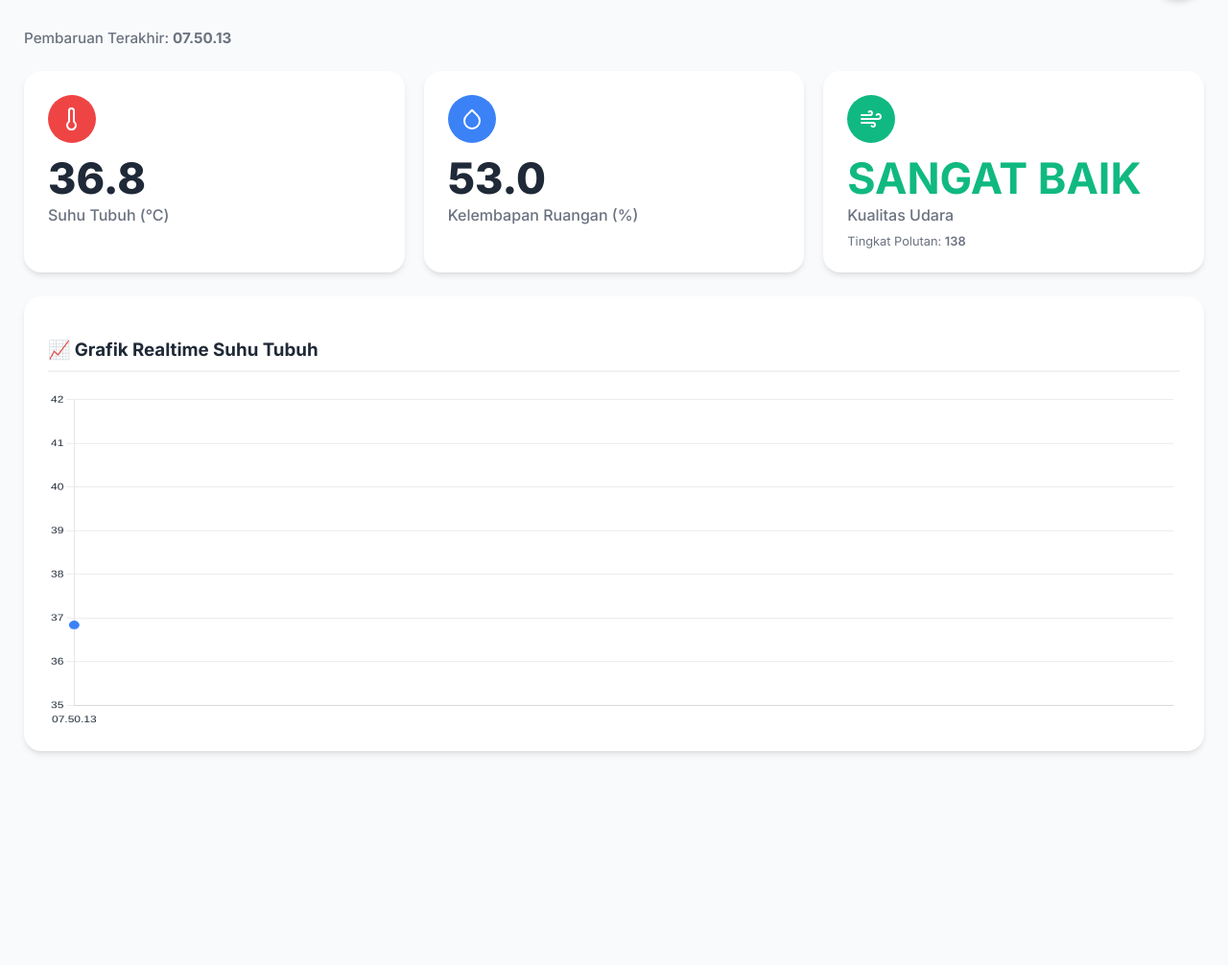
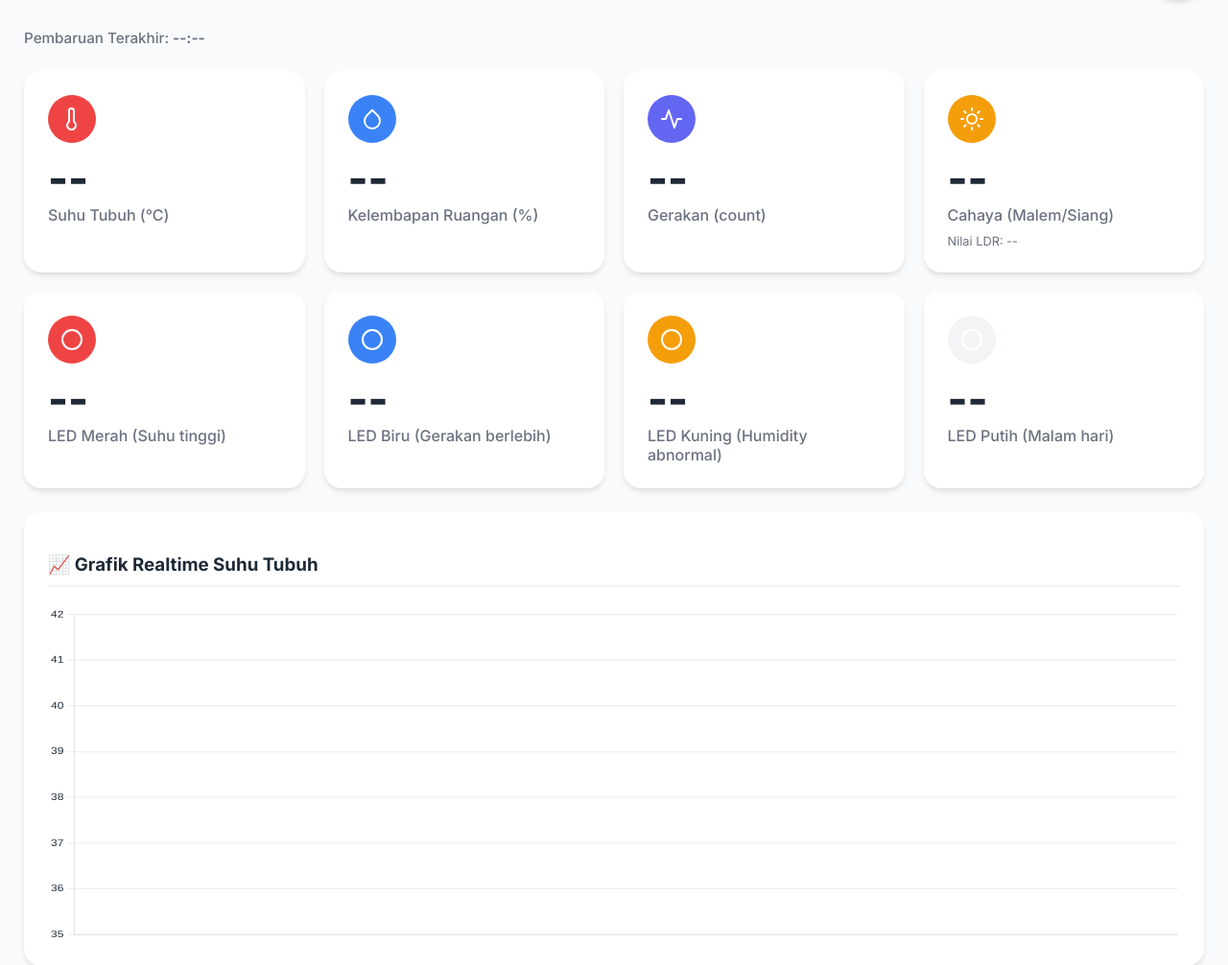
Before and after one commit to kikoo-dev/project_iot, a Flask app: page / in a window 1280 px wide. Shown: the part 71-1077 px from the top of the page at 96% size. Before the commit the page ends 857 px from the top, so only its background shows below. Run offline with Flask 3, Linux system fonts and the light colour scheme.

Commit message:
all system fix

```diff
--- a/app.py
+++ b/app.py
@@ -31,38 +31,37 @@ def post_data():
 
         temperature = data.get('temperature')
         humidity = data.get('humidity')
-        gas_level = data.get('gas_level')
+        # Only accept sensors for this setup: DHT, LDR, PIR and LED states
         light_level = data.get('light_level')
+        ldr = data.get('ldr')
         motion_detected = data.get('motion_detected')
-        # Optional/extended fields
-        air_quality = data.get('air_quality')
-        distance = data.get('distance')
-        sound_level = data.get('sound_level')
-        mq135 = data.get('mq135')
-        ldr = data.get('ldr')
-        mic = data.get('mic')
+        motion_count = data.get('motion_count')
+        # incoming actuator states (raspberry can compute and send)
+        led_red = data.get('led_red')
+        led_blue = data.get('led_blue')
+        led_yellow = data.get('led_yellow')
+        led_white = data.get('led_white')
 
-        # Basic validation: required core fields
-        if None in [temperature, gas_level, light_level, motion_detected]:
+        # Basic validation: required core fields for this setup
+        if None in [temperature, humidity, light_level, motion_detected]:
             return jsonify({
                 'status': 'error',
-                'message': 'Missing core data fields (temperature, gas_level, light_level, motion_detected)'
+                'message': 'Missing core data fields (temperature, humidity, light_level, motion_detected)'
             }), 400
 
         db: Session = get_db()
 
         sensor_data = SensorReading(
             temperature=temperature,
-            gas_level=gas_level,
+            humidity=humidity,
             light_level=light_level,
+            ldr=ldr,
             motion_detected=motion_detected,
-            humidity=humidity,
-            air_quality=air_quality,
-            distance=distance,
-            sound_level=sound_level,
-            mq135=mq135,
-            ldr=ldr,
-            mic=mic
+            motion_count=motion_count,
+            led_red=led_red,
+            led_blue=led_blue,
+            led_yellow=led_yellow,
+            led_white=led_white
         )
 
         db.add(sensor_data)
@@ -98,15 +97,14 @@ def get_latest_data():
             'id': data.id,
             'temperature': data.temperature,
             'humidity': data.humidity,
-            'gas_level': data.gas_level,
             'light_level': data.light_level,
+            'ldr': data.ldr,
             'motion_detected': data.motion_detected,
-            'air_quality': data.air_quality,
-            'distance': data.distance,
-            'sound_level': data.sound_level,
-            'mq135': data.mq135,
-            'ldr': data.ldr,
-            'mic': data.mic,
+            'motion_count': data.motion_count,
+            'led_red': bool(data.led_red),
+            'led_blue': bool(data.led_blue),
+            'led_yellow': bool(data.led_yellow),
+            'led_white': bool(data.led_white),
             'timestamp': data.created_at.strftime('%H:%M:%S, %d %b')
         })
 
--- a/database.py
+++ b/database.py
@@ -24,17 +24,17 @@ class SensorReading(Base):
 
     id = Column(Integer, primary_key=True, index=True)
     temperature = Column(Float, nullable=False)
-    gas_level = Column(Float, nullable=False)
+    # Sensors used: DHT (temperature, humidity), LDR (light), PIR (motion)
+    humidity = Column(Float, nullable=True)
     light_level = Column(Integer, nullable=False)
+    ldr = Column(Float, nullable=True)
     motion_detected = Column(Boolean, nullable=False)
-    # Additional optional fields
-    humidity = Column(Float, nullable=True)
-    air_quality = Column(Float, nullable=True)
-    distance = Column(Float, nullable=True)
-    sound_level = Column(Float, nullable=True)
-    mq135 = Column(Float, nullable=True)
-    ldr = Column(Float, nullable=True)
-    mic = Column(Float, nullable=True)
+    motion_count = Column(Integer, nullable=True, default=0)
+    # LED actuator states
+    led_red = Column(Boolean, nullable=True, default=False)
+    led_blue = Column(Boolean, nullable=True, default=False)
+    led_yellow = Column(Boolean, nullable=True, default=False)
+    led_white = Column(Boolean, nullable=True, default=False)
     created_at = Column(DateTime, default=datetime.datetime.utcnow)
 
 
--- a/templates/index.html
+++ b/templates/index.html
@@ -221,15 +221,55 @@
         <div class="label">Kelembapan Ruangan (%)</div>
       </div>
 
+      <!-- Air quality sensor removed: not used in this setup -->
+
       <div class="card">
-        <div class="icon-wrapper" style="background-color: var(--good)">
-          <i data-feather="wind" style="width: 24px; height: 24px"></i>
+        <div class="icon-wrapper" style="background-color: var(--secondary)">
+          <i data-feather="activity" style="width: 24px; height: 24px"></i>
         </div>
-        <div class="value" id="air-status">--</div>
-        <div class="label">Kualitas Udara</div>
-        <div class="airq-info">
-          Tingkat Polutan: <span id="airq-raw" class="airq-raw">--</span>
+        <div class="value" id="motion-value">--</div>
+        <div class="label">Gerakan (count)</div>
       </div>
+
+      <div class="card">
+        <div class="icon-wrapper" style="background-color: #f59e0b">
+          <i data-feather="sun" style="width: 24px; height: 24px"></i>
+        </div>
+        <div class="value" id="light-status">--</div>
+        <div class="label">Cahaya (Malem/Siang)</div>
+        <div class="airq-info">Nilai LDR: <span id="ldr-raw">--</span></div>
+      </div>
+
+      <div class="card">
+        <div class="icon-wrapper" style="background-color: #ef4444">
+          <i data-feather="circle" style="width: 24px; height: 24px"></i>
+        </div>
+        <div class="value" id="led-red">--</div>
+        <div class="label">LED Merah (Suhu tinggi)</div>
+      </div>
+
+      <div class="card">
+        <div class="icon-wrapper" style="background-color: #3b82f6">
+          <i data-feather="circle" style="width: 24px; height: 24px"></i>
+        </div>
+        <div class="value" id="led-blue">--</div>
+        <div class="label">LED Biru (Gerakan berlebih)</div>
+      </div>
+
+      <div class="card">
+        <div class="icon-wrapper" style="background-color: #f59e0b">
+          <i data-feather="circle" style="width: 24px; height: 24px"></i>
+        </div>
+        <div class="value" id="led-yellow">--</div>
+        <div class="label">LED Kuning (Humidity abnormal)</div>
+      </div>
+
+      <div class="card">
+        <div class="icon-wrapper" style="background-color: #f3f4f6">
+          <i data-feather="circle" style="width: 24px; height: 24px"></i>
+        </div>
+        <div class="value" id="led-white">--</div>
+        <div class="label">LED Putih (Malam hari)</div>
       </div>
     </div>
 
@@ -309,62 +349,79 @@
 
       /* REALTIME DATA FETCH */
       function fetchLatestData() {
-        // Simulasi data dari API
-        const dummyData = {
-          temperature: 36.5 + (Math.random() * 2 - 1), // 35.5 - 37.5
-          humidity: 50 + (Math.random() * 20 - 10), // 40 - 60
-          air_quality: 100 + Math.random() * 200, // 100 - 300
-          timestamp: new Date().toLocaleTimeString("id-ID"),
-        };
+        // Fetch latest data from backend
+        fetch("/api/latest_data")
+          .then((res) => res.json())
+          .then((data) => {
+            if (!data || data.status === "no_data") return;
 
-        // Ganti dengan fetch asli jika API sudah tersedia
-        // fetch('/api/latest_data')
-        // .then(res => res.json())
-        // .then(data => { ... }
-        const data = dummyData;
+            // Temperature / Humidity / Timestamp
+            if (data.temperature != null) {
+              document.getElementById("temp-value").textContent = Number(
+                data.temperature
+              ).toFixed(1);
+            }
+            if (data.humidity != null) {
+              document.getElementById("humi-value").textContent = Number(
+                data.humidity
+              ).toFixed(1);
+            }
+            document.getElementById("timestamp").textContent =
+              data.timestamp || new Date().toLocaleTimeString();
 
-        // if (data.status === 'no_data') return; // Untuk fetch asli
+            // Air quality removed from UI (not used)
 
-        // Update text values
-        document.getElementById("temp-value").textContent =
-          data.temperature.toFixed(1);
-        document.getElementById("humi-value").textContent =
-          data.humidity.toFixed(1);
-        document.getElementById("timestamp").textContent = data.timestamp;
+            // motion
+            const motionEl = document.getElementById("motion-value");
+            motionEl.textContent =
+              data.motion_count != null
+                ? data.motion_count
+                : data.motion_detected
+                ? "1"
+                : "0";
 
-        const airQuality = data.air_quality;
-        document.getElementById("airq-raw").textContent = airQuality.toFixed(0);
-        const airStatusEl = document.getElementById("air-status");
-
-        // Logic Kualitas Udara yang lebih ketat
-        if (airQuality < 150) {
-          airStatusEl.textContent = "SANGAT BAIK";
-          airStatusEl.className = "value status-good";
-        } else if (airQuality >= 150 && airQuality < 300) {
-          // Kita bisa menambahkan warna peringatan jika ingin
-          airStatusEl.textContent = "MODERAT";
-          airStatusEl.className = "value"; // Kembali ke warna teks default
-        } else {
-          airStatusEl.textContent = "BURUK";
-          airStatusEl.className = "value status-bad";
+            // light / LDR
+            const ldrRaw = document.getElementById("ldr-raw");
+            ldrRaw.textContent =
+              data.ldr != null ? Number(data.ldr).toFixed(0) : "--";
+            const lightStatusEl = document.getElementById("light-status");
+            if (data.ldr != null) {
+              const ldrVal = Number(data.ldr);
+              lightStatusEl.textContent = ldrVal < 400 ? "MALAM" : "SIANG";
             }
 
-        // Update chart
-        let timeLabel = new Date().toLocaleTimeString("id-ID", {
+            // LED states
+            function setLedText(id, val) {
+              const el = document.getElementById(id);
+              if (!el) return;
+              el.textContent = val ? "ON" : "OFF";
+              el.className = val ? "value status-bad" : "value";
+            }
+
+            setLedText("led-red", data.led_red);
+            setLedText("led-blue", data.led_blue);
+            setLedText("led-yellow", data.led_yellow);
+            setLedText("led-white", data.led_white);
+
+            // Update chart with temperature
+            if (data.temperature != null) {
+              const timeLabel = new Date().toLocaleTimeString("id-ID", {
                 hour: "2-digit",
                 minute: "2-digit",
                 second: "2-digit",
               });
               tempChart.data.labels.push(timeLabel);
-        tempChart.data.datasets[0].data.push(data.temperature);
-
-        // Batasi titik data menjadi 15
+              tempChart.data.datasets[0].data.push(Number(data.temperature));
               if (tempChart.data.labels.length > 15) {
                 tempChart.data.labels.shift();
                 tempChart.data.datasets[0].data.shift();
               }
-
               tempChart.update();
+            }
+          })
+          .catch((err) => {
+            console.error("fetch latest_data failed", err);
+          });
       }
 
       fetchLatestData();
```
Also changed, not shown: raspbery.py (+234 -0 lines), test.py (deleted, +0 -174 lines). Lines whose indentation alone changed are shown as unchanged.
